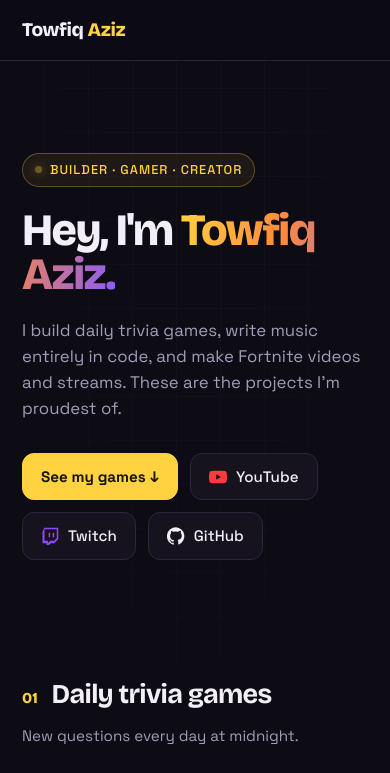
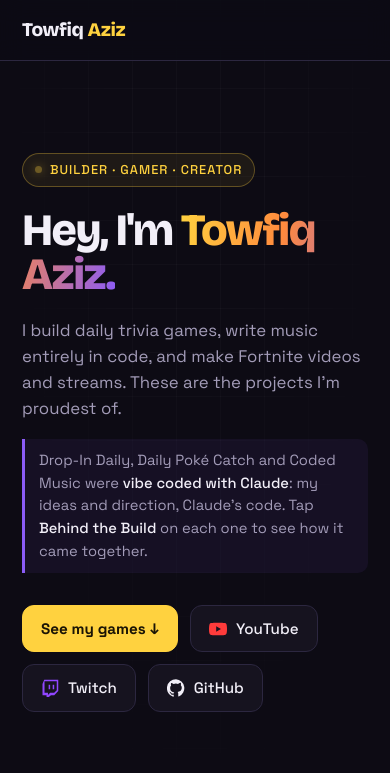
Before and after one commit to TAziz05/TAziz05.github.io, a plain HTML site: page index.html in a window 390 px wide. Shown: the top 773 px of the page. Drawn offline with nearby package versions, Linux system fonts and the light colour scheme.

Commit message:
Add Behind the Build links and a vibe-coded note
Links each main project to its HOW-I-VIBE-CODED.md, and fixes the
music bars overflowing on phones.

Co-Authored-By: Claude Opus 5.5 <noreply@anthropic.com>
Claude-Session: https://claude.ai/code/session_01TfK3c86v5pLeRvHRbK86Ek

```diff
--- a/index.html
+++ b/index.html
@@ -87,6 +87,11 @@
       -webkit-background-clip: text; background-clip: text; color: transparent;
     }
     .lede { font-size: clamp(1.05rem, 2.2vw, 1.25rem); color: var(--muted); max-width: 620px; }
+    .vibe {
+      margin-top: 18px; max-width: 620px; font-size: .92rem; color: var(--muted);
+      padding: 10px 14px; border-left: 3px solid var(--violet); background: rgba(139,92,246,.07); border-radius: 0 10px 10px 0;
+    }
+    .vibe strong { color: var(--text); font-weight: 500; }
     .socials { display: flex; flex-wrap: wrap; gap: 12px; margin-top: 32px; }
     .btn {
       display: inline-flex; align-items: center; gap: 9px;
@@ -174,7 +179,7 @@
     .music .body { padding: 30px; }
     .eq { display: flex; align-items: flex-end; justify-content: center; gap: 7px; padding: 34px 26px; min-height: 230px; background: radial-gradient(circle at 50% 100%, rgba(34,211,238,.18), transparent 70%); }
     .eq span {
-      width: 14px; border-radius: 5px 5px 2px 2px;
+      flex: 1; max-width: 14px; border-radius: 5px 5px 2px 2px;
       background: linear-gradient(to top, var(--violet), var(--cyan));
       animation: bounce 1.2s ease-in-out infinite;
       height: 30%;
@@ -237,6 +242,7 @@
       <span class="tag"><i></i> Builder · Gamer · Creator</span>
       <h1>Hey, I'm <span class="hl">Towfiq Aziz.</span></h1>
       <p class="lede">I build daily trivia games, write music entirely in code, and make Fortnite videos and streams. These are the projects I'm proudest of.</p>
+      <p class="vibe">Drop-In Daily, Daily Poké Catch and Coded Music were <strong>vibe coded with Claude</strong>: my ideas and direction, Claude's code. Tap <strong>Behind the Build</strong> on each one to see how it came together.</p>
       <div class="socials">
         <a class="btn primary" href="#games">See my games ↓</a>
         <a class="btn yt" href="https://www.youtube.com/@taziz322" target="_blank" rel="noopener">
@@ -280,6 +286,7 @@
             <div class="actions">
               <a class="btn primary" href="https://taziz05.github.io/drop-in-daily/" target="_blank" rel="noopener">Play ▸</a>
               <a class="btn" href="https://github.com/TAziz05/drop-in-daily" target="_blank" rel="noopener">Code</a>
+              <a class="btn" href="https://github.com/TAziz05/drop-in-daily/blob/main/HOW-I-VIBE-CODED.md" target="_blank" rel="noopener">Behind the Build</a>
             </div>
           </div>
         </article>
@@ -300,6 +307,7 @@
             <div class="actions">
               <a class="btn primary" href="https://taziz05.github.io/daily-poke-catch/" target="_blank" rel="noopener">Play ▸</a>
               <a class="btn" href="https://github.com/TAziz05/daily-poke-catch" target="_blank" rel="noopener">Code</a>
+              <a class="btn" href="https://github.com/TAziz05/daily-poke-catch/blob/main/HOW-I-VIBE-CODED.md" target="_blank" rel="noopener">Behind the Build</a>
             </div>
           </div>
         </article>
@@ -327,6 +335,7 @@
             <a class="btn primary" href="https://taziz05.github.io/coded-music/" target="_blank" rel="noopener">Listen ▸</a>
             <a class="btn" href="https://taziz05.github.io/coded-music/loop-lab/" target="_blank" rel="noopener">Try Loop Lab</a>
             <a class="btn" href="https://github.com/TAziz05/coded-music" target="_blank" rel="noopener">Code</a>
+              <a class="btn" href="https://github.com/TAziz05/coded-music/blob/main/HOW-I-VIBE-CODED.md" target="_blank" rel="noopener">Behind the Build</a>
           </div>
         </div>
         <div class="eq" id="eq" aria-hidden="true"></div>
```
